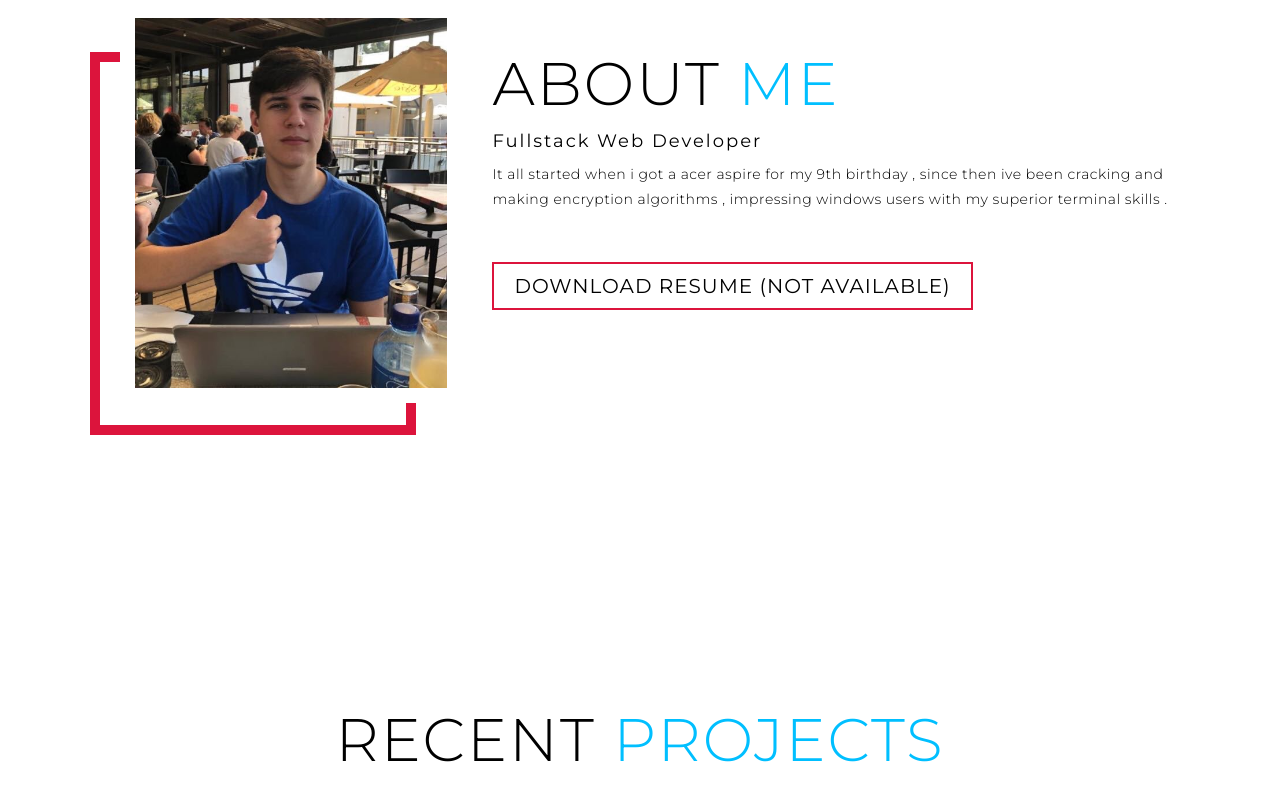
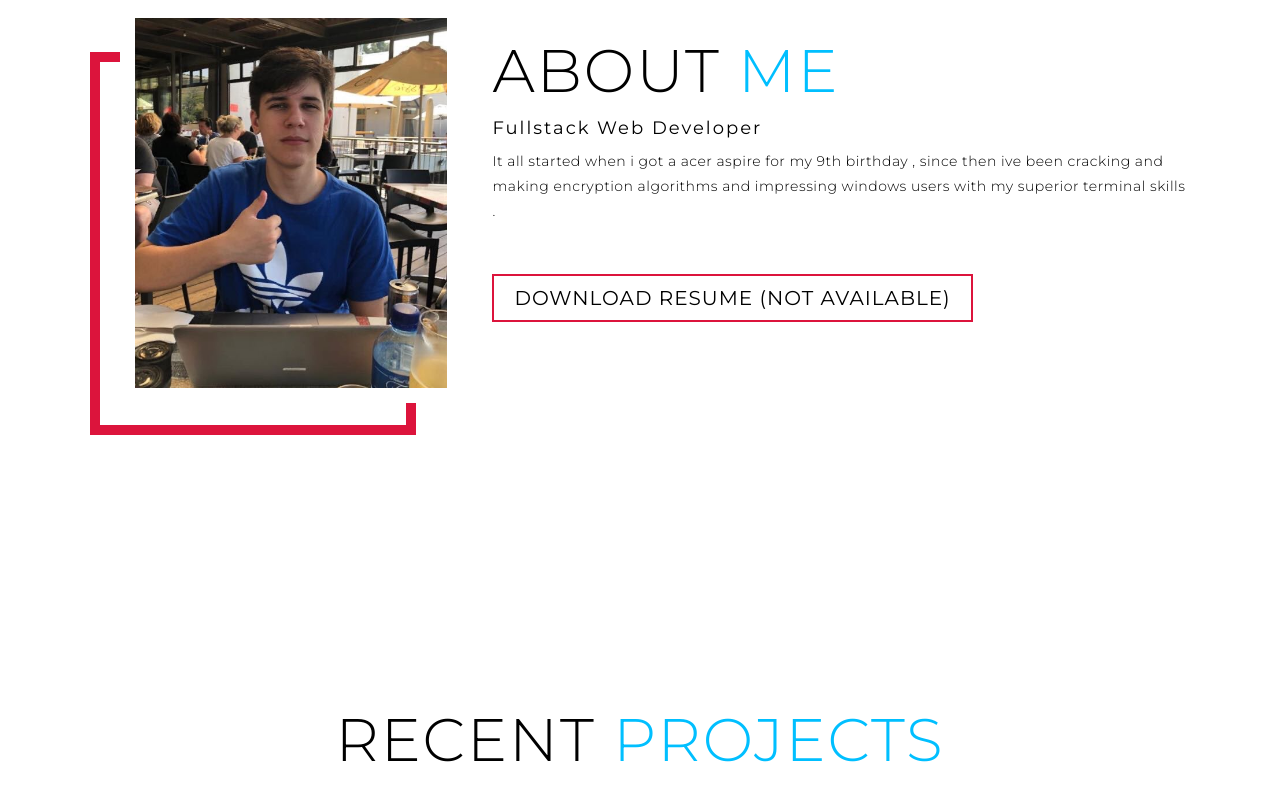
Before and after one commit to antivirusaaron/portfolio, a plain HTML site: page index.html in a window 1280 px wide. Shown: the part 997-1801 px from the top of the page. Drawn offline with Linux system fonts and the light colour scheme.

Commit message:
Update index.html

```diff
--- a/index.html
+++ b/index.html
@@ -55,7 +55,7 @@
       <div class="col-right">
         <h1 class="section-title">About <span>me</span></h1>
         <h2>Fullstack Web Developer</h2>
-        <p>It all started when i got a acer aspire for my 9th birthday , since then ive been cracking and making encryption algorithms , impressing windows users with my superior terminal skills . </p>
+        <p>It all started when i got a acer aspire for my 9th birthday , since then ive been cracking and making encryption algorithms and impressing windows users with my superior terminal skills . </p>
         <a href="#" class="cta">Download Resume (not available)</a>
       </div>
     </div>
```
